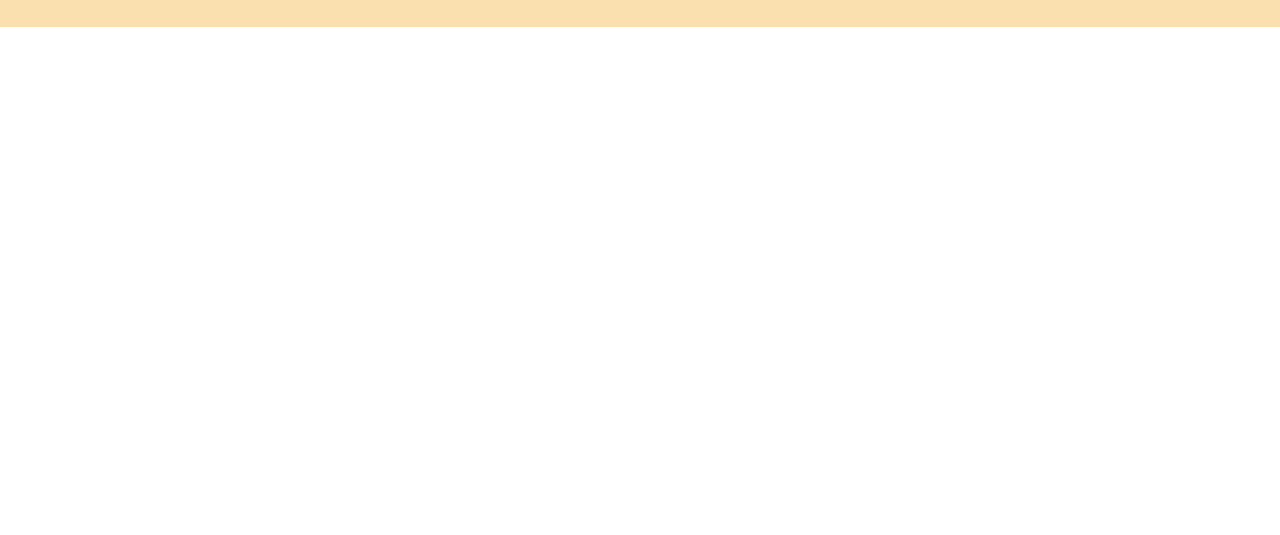
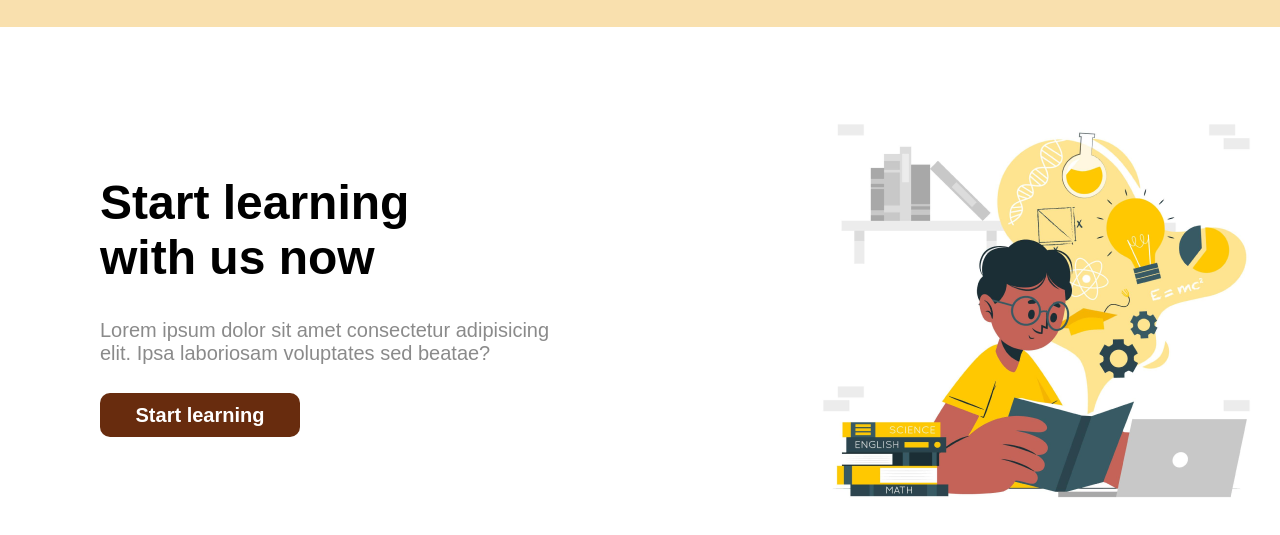
Before and after one commit to dashamamasalieva/education, a plain HTML site: page index.html in a window 1280 px wide. Shown: the part 97-632 px from the top of the page. Drawn offline with Linux system fonts and the light colour scheme.

Commit message:
Создала блок 1

```diff
--- a/index.html
+++ b/index.html
@@ -21,6 +21,12 @@
             </ul>
         </div>
     </header>
+    <div class="info-block-one">
+        <img src="img/5437683 1.png" alt="">
+        <h1>Start learning <br> with us now</h1>
+        <p>Lorem ipsum dolor sit amet consectetur adipisicing <br> elit. Ipsa laboriosam voluptates sed beatae?</p> <br>
+        <button>Start learning</button>
+    </div>
 </body>
 
 </html>
--- a/styles/style.css
+++ b/styles/style.css
@@ -54,3 +54,47 @@ header img{
     margin-left: 100px;
 
 }
+.red{
+    width: 150px;
+    height: 39px;
+    margin-left: 430px;
+    margin-top: -25px;
+    border-radius: 10px;
+    background-color: #C24914;
+    color: white;
+}
+.info-block-one img {
+    width: 487px;
+    height: 487px;
+    float: right;
+    margin-top: 52px;
+}
+
+.info-block-one h1 {
+    font-size: 48px;
+    font-weight: 700;
+    padding-top: 148px;
+    margin-left: 100px;
+}
+
+.info-block-one p {
+    color: rgba(0, 0, 0, 0.46);
+    font-size: 20px;
+    font-weight: 400;
+    margin-top: 34px;
+    margin-left: 100px;
+}
+
+.info-block-one button {
+    width: 200px;
+    height: 44px;
+    background-color: #682C0E;
+    border-radius: 10px;
+    border: 0;
+    font-size: 20px;
+    font-weight: 700;
+    color: #fff;
+    margin-top: 10px;
+    margin-left: 100px;
+    float: left;
+}
```
Also changed, not shown: img/5437683 1.png (added).
